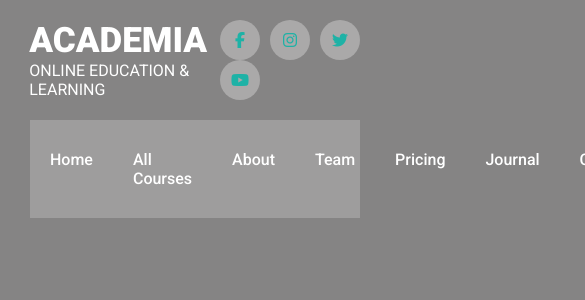
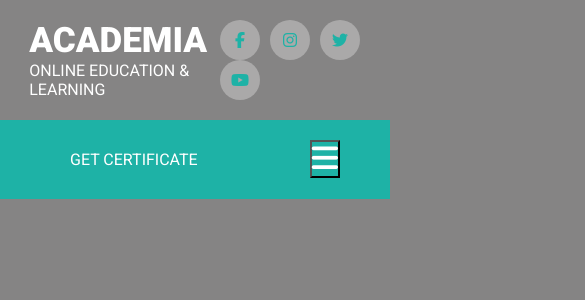
Before and after one commit to busari-mcode/educational-website, a React (Create React App) app: page / in a window 390 px wide. Shown: the top 300 px of the page, 585 px wide, since content can reach past the window. Built offline with nearby package versions, Linux system fonts and the light colour scheme.

Commit message:
new changes

```diff
--- a/src/components/common/heading/header.css
+++ b/src/components/common/heading/header.css
@@ -35,3 +35,36 @@
     color: #fff;
     clip-path: polygon(10% 0, 100% 0, 100% 100%, 0 100%);
 }
+.toogle {
+    display: none;
+}
+
+@media screen and (max-width: 768px) {
+    .start {
+        clip-path: none;
+    }
+    header {
+        margin: 0;
+        background-color: #1eb2a6;
+        position: relative;
+    }
+    header ul.flexSB {
+        display: none;
+    }
+    .toggle {
+        display: block;
+        background: none;
+        color: #fff;
+        font-size: 30px;
+        position: absolute;
+        right: 50px;
+        top: 20px;
+    }
+    .mobile-nav {
+        position: absolute;
+        top: 7vh;
+        left: 0;
+        width: 100%;
+        background-color: #1eb2a6;
+    }
+}
```
